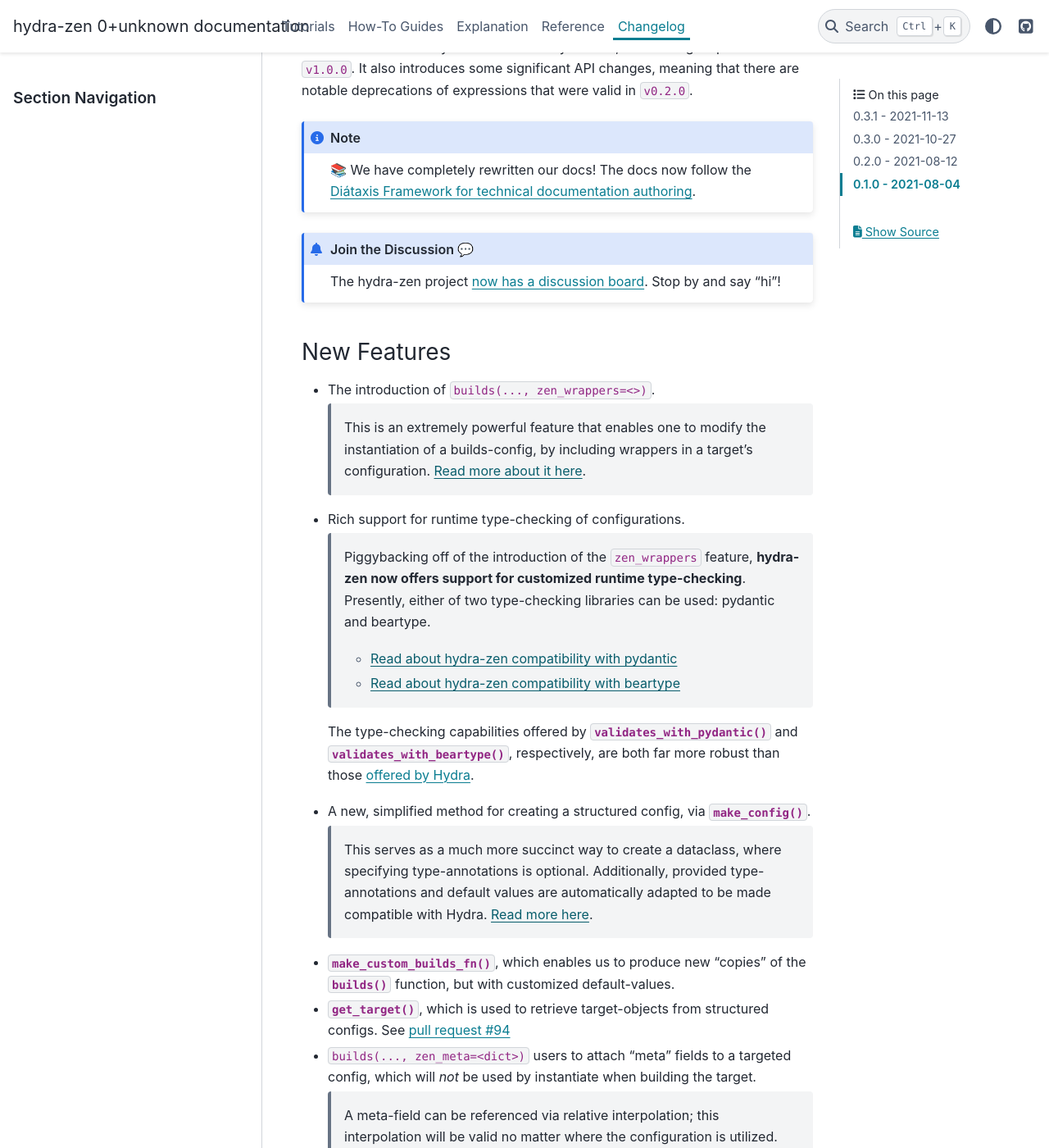
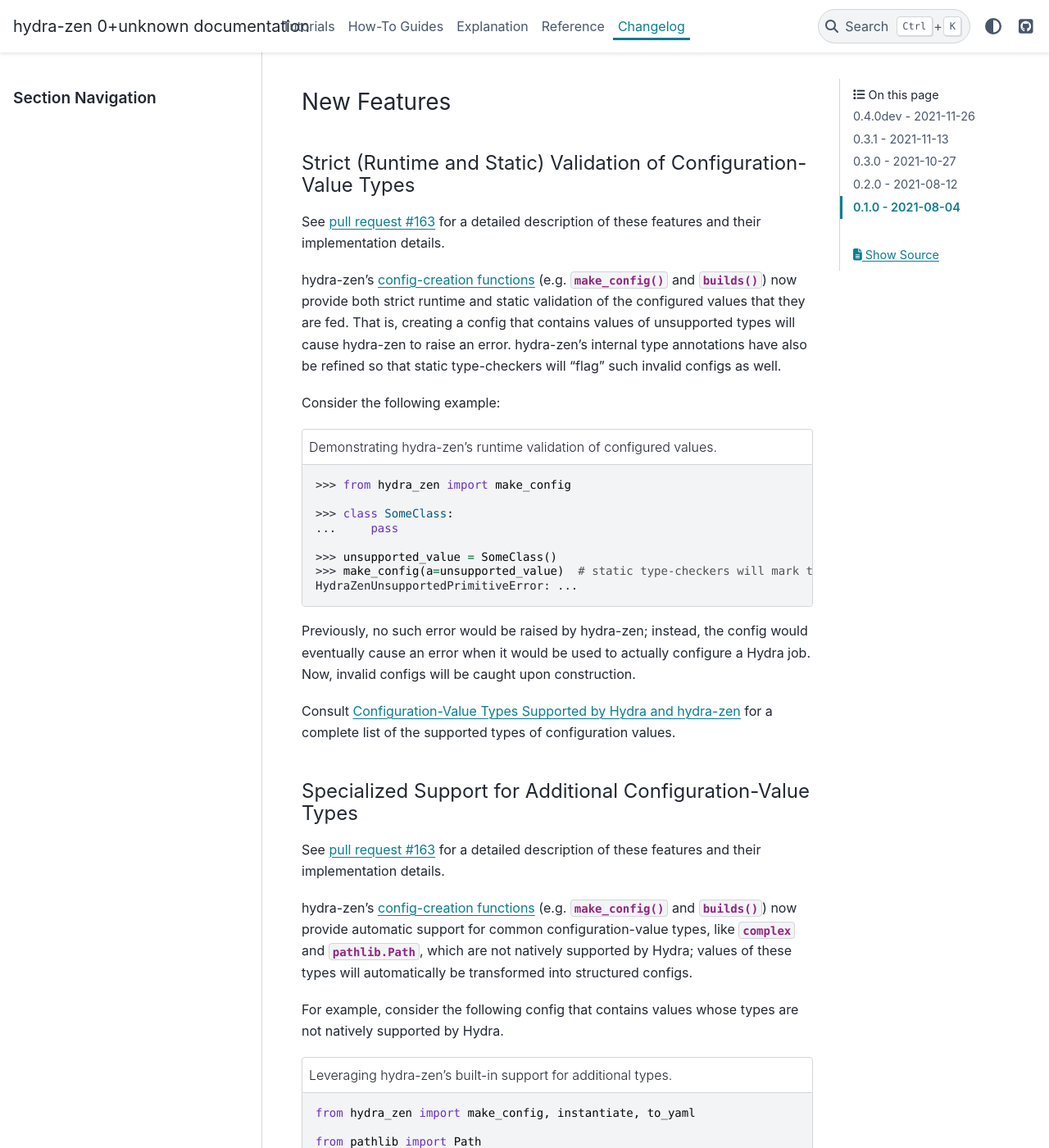
Before and after one commit to mit-ll-responsible-ai/hydra-zen, a Sphinx documentation site: the page built from docs/source/changes.rst, in a window 1280 px wide and 1400 px high, scrolled down 519 px. Shown: the whole window at 82% size. Built offline with Sphinx 7.4.7 and the PyData theme 0.15.4, drawn with Linux system fonts in a browser that asks for light colours; some of the changed text lies outside the part shown.

Commit message:
add docs for features

```diff
--- a/docs/source/changes.rst
+++ b/docs/source/changes.rst
@@ -2,8 +2,113 @@
 Changelog
 =========
 
-This is a record of all past hydra-zen releases and what went into them, in reverse chronological order.
-All previous releases should still be available on pip.
+This is a record of all past hydra-zen releases and what went into them, in reverse
+chronological order. All previous releases should still be available on pip.
+
+.. _v0.4.0dev:
+
+---------------------
+0.4.0dev - 2021-11-26
+---------------------
+
+.. warning::
+
+   This section refers to capabilities that are not yet available in a stable release
+   of hydra-zen. They will be included in the release of `v0.4.0`.
+
+This release makes improvements to the validation performed by hydra-zen's
+:ref:`config-creation functions <create-config>`. It also adds specialized support for
+types that are not natively supported by Hydra.
+
+
+New Features
+------------
+
+Strict (Runtime and Static) Validation of Configuration-Value Types
+===================================================================
+
+See :pull:`163` for a detailed description of these features and their implementation
+details.
+
+hydra-zen's :ref:`config-creation functions <create-config>` (e.g.
+:func:`~hydra_zen.make_config` and :func:`~hydra_zen.builds`) now provide both strict
+runtime and static validation of the configured values that they are fed.
+That is, creating a config that contains values of unsupported types will cause
+hydra-zen to raise an error. hydra-zen's internal type annotations have also be refined
+so that static type-checkers will "flag" such invalid configs as well.
+
+Consider the following example:
+
+.. code-block:: pycon
+   :caption: Demonstrating hydra-zen's runtime validation of configured values.
+
+   >>> from hydra_zen import make_config
+
+   >>> class SomeClass:
+   ...     pass
+
+   >>> unsupported_value = SomeClass()
+   >>> make_config(a=unsupported_value)  # static type-checkers will mark this as invalid
+   HydraZenUnsupportedPrimitiveError: ...
+
+
+Previously, no such error would be raised by hydra-zen; instead, the config would
+eventually cause an error when it would be used to actually configure a Hydra job.
+Now, invalid configs will be caught upon construction.
+
+Consult :ref:`valid-types` for a complete list of the supported types of configuration
+values.
+
+Specialized Support for Additional Configuration-Value Types
+============================================================
+
+See :pull:`163` for a detailed description of these features and their implementation
+details.
+
+hydra-zen's :ref:`config-creation functions <create-config>` (e.g.
+:func:`~hydra_zen.make_config` and :func:`~hydra_zen.builds`) now provide automatic
+support for common configuration-value types, like :py:class:`complex` and
+:py:class:`pathlib.Path`, which are not natively supported by Hydra; values of these
+types will automatically be transformed into structured configs.
+
+For example, consider the following config that contains values whose types are not
+natively supported by Hydra.
+
+.. code-block:: python
+   :caption: Leveraging hydra-zen's built-in support for additional types.
+
+   from hydra_zen import make_config, instantiate, to_yaml
+
+   from pathlib import Path
+
+   Conf = make_config(value=1+2j, home=Path.home())
+
+hydra-zen automatically creates nested structured configs to represent these values;
+note that these configs do not carry any direct dependencies on hydra-zen.
+
+.. code-block:: pycon
+
+   >>> print(to_yaml(Conf))
+   value:
+     real: 1.0
+     imag: 2.0
+     _target_: builtins.complex
+   home:
+     _args_:
+     - C:\Users\Ryan Soklaski
+     _target_: pathlib.Path
+
+
+Instantiating ``Conf`` will produce the expected values:
+
+.. code-block:: pycon
+
+   >>> instantiate(Conf)
+   {'value': (1+2j), 'home': WindowsPath('C:/Users/Ryan Soklaski')}
+
+
+Consult :ref:`valid-types` for a complete list of the additional types that hydra-zen
+supports in this fashion.
 
 .. _v0.3.1:
 
@@ -11,7 +116,7 @@
 0.3.1 - 2021-11-13
 ------------------
 
-The release fixes a bug that was reported in :issue:`161`. Prior to this patch,
+This release fixes a bug that was reported in :issue:`161`. Prior to this patch,
 there was a bug in :func:`~hydra_zen.builds` where specifying ``populate_full_sig=True``
 for a target that did not have ``**kwargs`` caused all user-specified zen-meta fields
 to be excluded from the resulting config.
```
Also changed, not shown: docs/source/api_reference.rst (+49 -0 lines), 1 other file.
